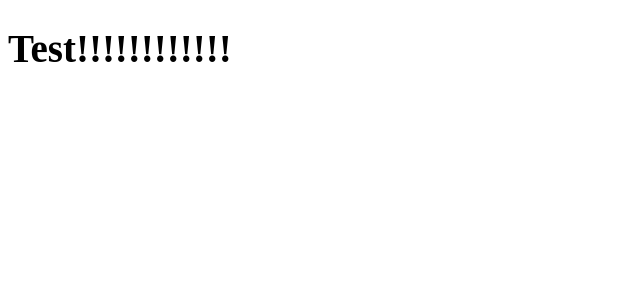
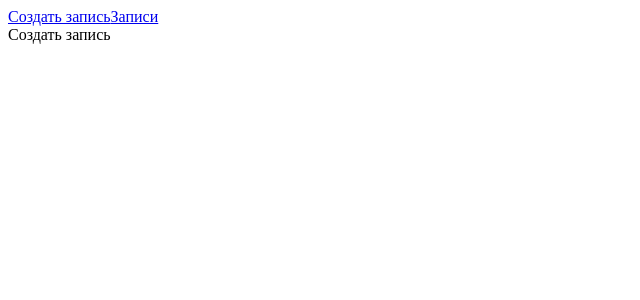
Before and after one commit to Dallmad/testProj, a React app: page /#/create-entry in a window 1280 px wide. Shown: the top 300 px of the page, without its empty margins (0-640 px from the left). Built offline with nearby package versions, Linux system fonts and the light colour scheme; the HTML template or start-up script is replaced by a standard one.

Commit message:
Add page create entry and entries

```diff
--- a/src/App.tsx
+++ b/src/App.tsx
@@ -1,12 +1,15 @@
 import React from 'react'
 import './App.css'
+import {Header} from './features/Header/Header';
+import {AppRoutes} from './features/Routes/Routes';
 
 
 export const App = () => {
 
     return (
         <div>
-            <h1>Test!!!!!!!!!!!!</h1>
+            <Header/>
+            <AppRoutes/>
         </div>
     )
 }
--- /dev/null
+++ b/src/features/CreateEntryPage/CreateEntryPage.tsx
@@ -0,0 +1,10 @@
+import React from 'react'
+
+export const CreateEntryPage = () => {
+
+    return (
+        <div>
+            Создать запись
+        </div>
+    )
+}
--- /dev/null
+++ b/src/features/EntriesPage/EntriesPage.tsx
@@ -0,0 +1,10 @@
+import React from 'react'
+
+export const EntriesPage = () => {
+
+    return (
+        <div>
+            Записи
+        </div>
+    )
+}
--- /dev/null
+++ b/src/features/ErrorPage/Error404.module.css
@@ -0,0 +1,5 @@
+.div {
+    display: inline-block;
+    color: white;
+    width: 100%;
+}
--- /dev/null
+++ b/src/features/ErrorPage/Error404.tsx
@@ -0,0 +1,11 @@
+import React from 'react'
+//import s from './Error404.module.css'
+
+export const Error404 = () => {
+    return (
+        <div>
+            <div>404</div>
+            <div>Page not found!</div>
+        </div>
+    )
+}
--- /dev/null
+++ b/src/features/Header/Header.tsx
@@ -0,0 +1,13 @@
+import React from 'react'
+import { NavLink } from 'react-router-dom'
+import {PATH} from '../Routes/Routes'
+
+export const Header = () => {
+
+    return (
+        <div>
+            <NavLink to={PATH.CREATE_ENTRY}>Создать запись</NavLink>
+            <NavLink to={PATH.ENTRIES}>Записи</NavLink>
+        </div>
+    )
+}
--- /dev/null
+++ b/src/features/Routes/Routes.tsx
@@ -0,0 +1,26 @@
+import React from 'react'
+import {Navigate, Route, Routes} from 'react-router-dom'
+import {Error404} from '../ErrorPage/Error404';
+import {EntriesPage} from '../EntriesPage/EntriesPage';
+import {CreateEntryPage} from '../CreateEntryPage/CreateEntryPage';
+
+export const PATH = {
+    CREATE_ENTRY:'/create-entry',
+    ENTRIES:'/entries',
+    ERROR404: '/404',
+}
+
+export const AppRoutes = () => {
+
+    return (
+        <div>
+            <Routes>
+                <Route path='/' element={<Navigate to={PATH.CREATE_ENTRY}/>}/>
+                <Route path={PATH.CREATE_ENTRY} element={<CreateEntryPage/>}/>
+                <Route path={PATH.ENTRIES} element={<EntriesPage/>}/>
+                <Route path={PATH.ERROR404} element={<Error404/>}/>
+                <Route path={'*'} element={<Navigate to={PATH.ERROR404}/>}/>
+            </Routes>
+        </div>
+    )
+}
--- a/src/index.tsx
+++ b/src/index.tsx
@@ -1,5 +1,15 @@
 import React from 'react'
 import ReactDOM from 'react-dom'
-import { App } from './App'
+import {App} from './App'
+import {store} from './state/store';
+import {Provider} from 'react-redux';
+import {HashRouter} from 'react-router-dom';
 
-ReactDOM.render(<App />, document.getElementById('root'))
+ReactDOM.render(
+    <HashRouter>
+        <Provider store={store}>
+            <App/>
+        </Provider>
+    </HashRouter>
+    ,
+    document.getElementById('root'))
--- /dev/null
+++ b/src/state/store.ts
@@ -0,0 +1,18 @@
+import {useDispatch} from 'react-redux'
+import {applyMiddleware, combineReducers, createStore} from 'redux'
+import thunkMiddleware, {ThunkDispatch} from 'redux-thunk'
+
+const rootReducer = combineReducers({
+})
+
+export const store = createStore(rootReducer, applyMiddleware(thunkMiddleware))
+
+export const useTypedDispatch = () => useDispatch<TypedDispatch>()
+
+//types
+export type AppRootStateType = ReturnType<typeof rootReducer>
+export type AppActionType = any
+export type TypedDispatch = ThunkDispatch<AppRootStateType, any, AppActionType>
+
+// @ts-ignore
+window.store = store;
```
Also changed, not shown: package.json (+7 -1 lines), 1 other file (tests, documents, lock files or other folders).
